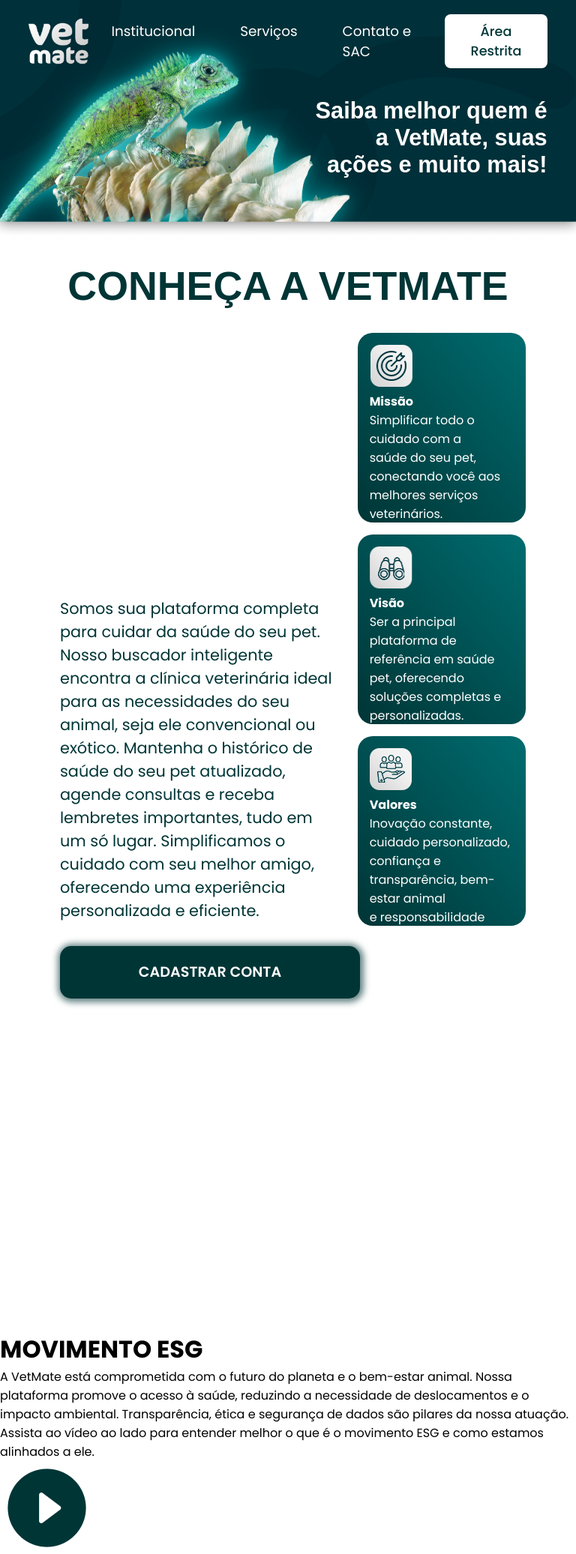
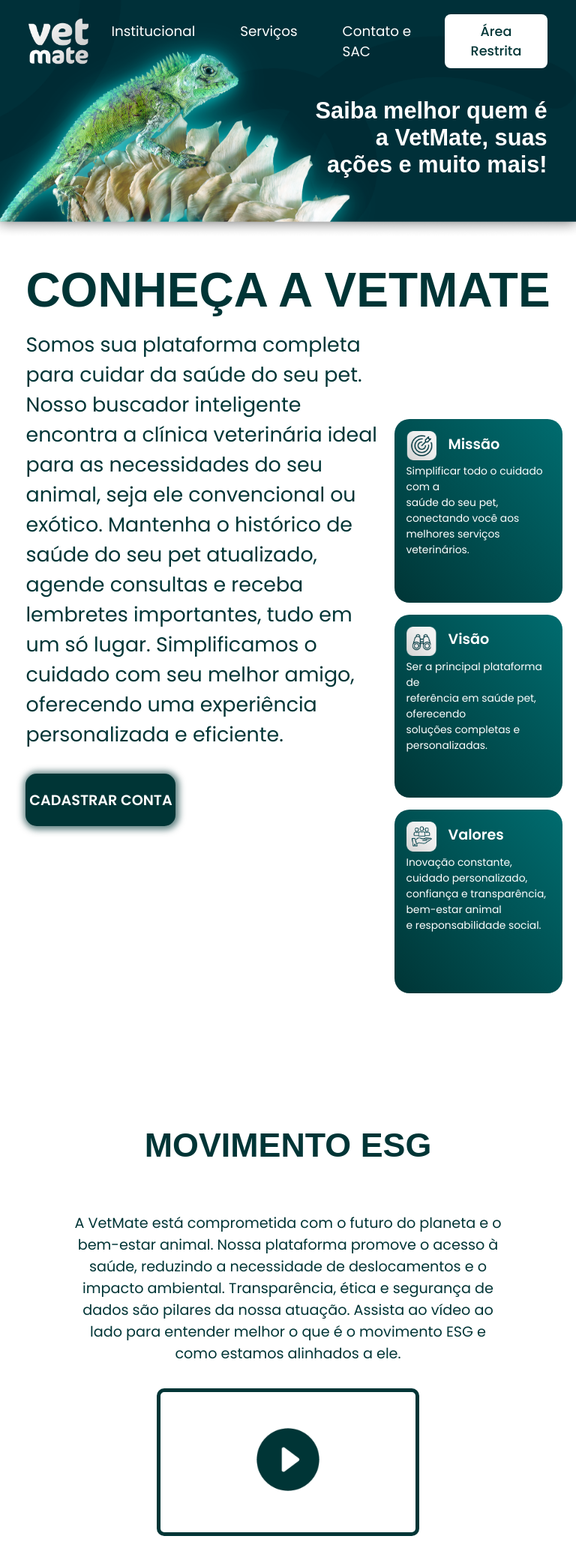
Before and after one commit to vlipe/VetMate, a PHP site: page /html/institucional.html in a window 768 px wide. Shown: the top 2073 px of the page at 75% size. Run offline with PHP 8.4, Linux system fonts and the light colour scheme; some libraries are stand-ins or nearby versions; some web fonts are replaced.

Commit message:
correções da caixinha.

```diff
--- a/VetMate/css/institucional.css
+++ b/VetMate/css/institucional.css
@@ -314,19 +314,7 @@
 
   }
 
-@media(min-width:481px) and (max-width:768px){
- .mvv-container{
-  margin-bottom: 40%;
- }
-  .mvv {
-    margin-top: 1rem;
-    background: linear-gradient(49deg, #003536, #006C6F);
-    border-radius: 20px;
-    padding: 1rem;
-    padding-bottom: 2%;
-    width: 25vw;
-    height: 25vw;
-    color: white;
+  .hero-text-and-button {
     display: flex;
     flex-direction: column;
     align-items: flex-start;
@@ -352,20 +340,12 @@
 
   }
 
-  .h1-1{
-    font-size: 7vw;
-  }
-
-}
-
-@media (min-width:769px) and (max-width:1024px) {
   .mvv {
     margin-top: 1rem;
     background: linear-gradient(49deg, #003536, #006C6F);
     border-radius: 20px;
     padding: 1rem;
     width: 25vw;
-    height: 20vw;
     color: white;
     display: flex;
     flex-direction: column;
@@ -770,4 +750,3 @@
       padding: 3rem 2rem;
     }
   }
-}
```
